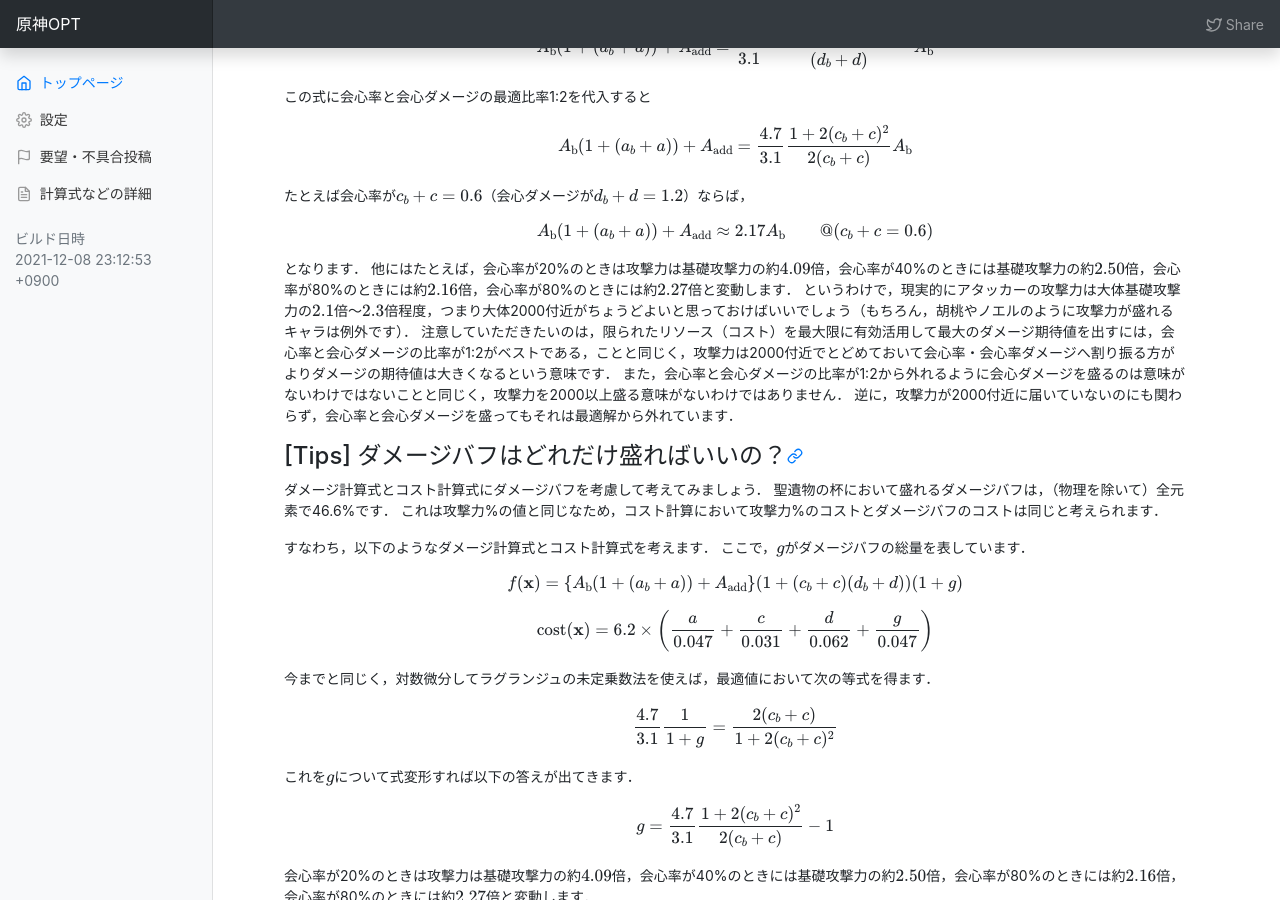
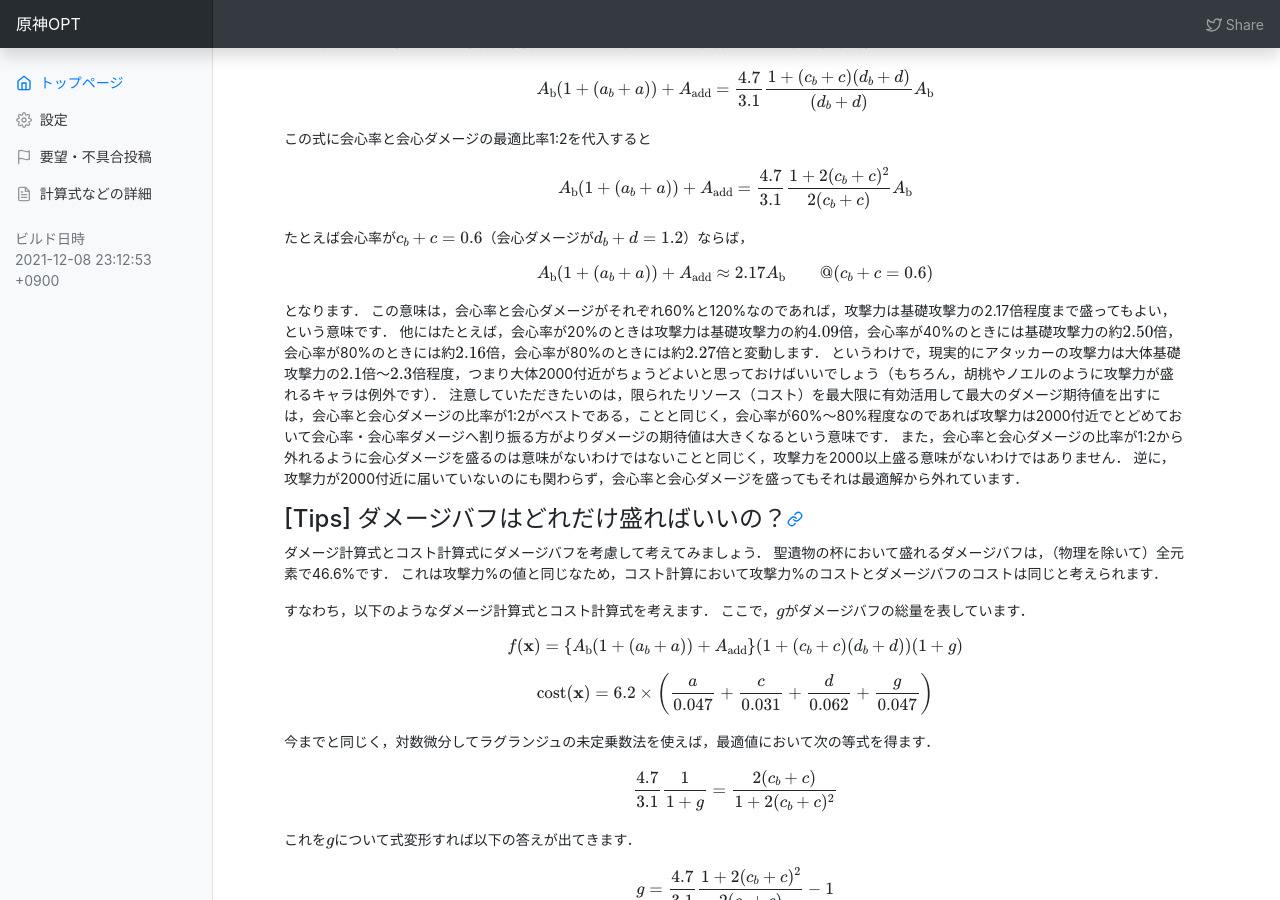
Before and after one commit to k3kaimu/genshinopt, a Jekyll site: the page built from docs/documents.md, in a window 1280 px wide and 900 px high, scrolled down 3118 px. Built offline with Jekyll 4.4.1, drawn with Linux system fonts in a browser that asks for light colours; nearby versions of some CDN libraries; formulas are drawn with MathJax 3; some of the changed text lies outside the part shown.

Commit message:
update docs

```diff
--- a/docs/documents.md
+++ b/docs/documents.md
@@ -128,6 +128,7 @@
 
 簡素化したダメージ計算式を以下に示します．
 この計算式では攻撃力と会心系しかダメージ計算に含めていません．
+$A_\mathrm{b}$は基礎攻撃力，$a_b$は聖遺物以外での攻撃力%，$a$は聖遺物による攻撃力%，$A_\mathrm{add}$は聖遺物の羽のような攻撃力実数値，$c_b$は聖遺物以外での会心率，$c$は聖遺物による会心率，$d_b$は聖遺物以外での会心ダメージ，$d$が聖遺物での会心ダメージになります．
 
 $$
 f(\mathbf{x}) = \{A_\mathrm{b} (1 + (a_b + a)) + A_\mathrm{add} \} (1 + (c_b + c)(d_b + d))
@@ -229,9 +230,10 @@
 $$
 
 となります．
+この意味は，会心率と会心ダメージがそれぞれ60%と120%なのであれば，攻撃力は基礎攻撃力の2.17倍程度まで盛ってもよい，という意味です．
 他にはたとえば，会心率が20%のときは攻撃力は基礎攻撃力の約$4.09$倍，会心率が40%のときには基礎攻撃力の約$2.50$倍，会心率が80%のときには約$2.16$倍，会心率が80%のときには約$2.27$倍と変動します．
 というわけで，現実的にアタッカーの攻撃力は大体基礎攻撃力の$2.1$倍～$2.3$倍程度，つまり大体2000付近がちょうどよいと思っておけばいいでしょう（もちろん，胡桃やノエルのように攻撃力が盛れるキャラは例外です）．
-注意していただきたいのは，限られたリソース（コスト）を最大限に有効活用して最大のダメージ期待値を出すには，会心率と会心ダメージの比率が1:2がベストである，ことと同じく，攻撃力は2000付近でとどめておいて会心率・会心率ダメージへ割り振る方がよりダメージの期待値は大きくなるという意味です．
+注意していただきたいのは，限られたリソース（コスト）を最大限に有効活用して最大のダメージ期待値を出すには，会心率と会心ダメージの比率が1:2がベストである，ことと同じく，会心率が60%～80%程度なのであれば攻撃力は2000付近でとどめておいて会心率・会心率ダメージへ割り振る方がよりダメージの期待値は大きくなるという意味です．
 また，会心率と会心ダメージの比率が1:2から外れるように会心ダメージを盛るのは意味がないわけではないことと同じく，攻撃力を2000以上盛る意味がないわけではありません．
 逆に，攻撃力が2000付近に届いていないのにも関わらず，会心率と会心ダメージを盛ってもそれは最適解から外れています．
 
```
